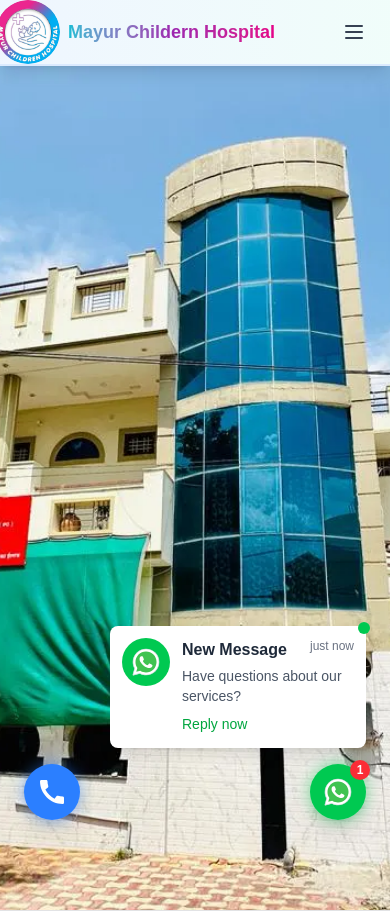
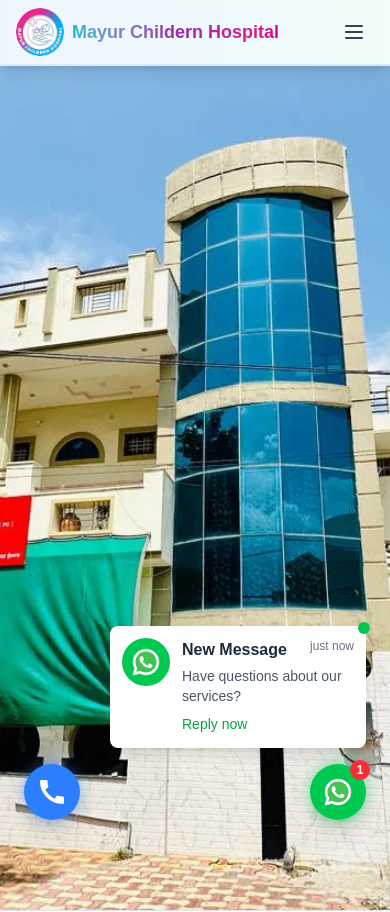
Before and after one commit to Seocial-Media-Solutions/drmaurgoyal, a Next.js app: page / in a window 390 px wide. Shown: the top 912 px of the page. Built offline with nearby package versions, Linux system fonts and the light colour scheme.

Commit message:
logo responsive on Apr 18

```diff
--- a/src/components/layout/Navbar.js
+++ b/src/components/layout/Navbar.js
@@ -262,14 +262,14 @@ const Navbar = () => {
             {/*  newLogo */}
             <div className="flex-shrink-0 flex items-center">
               <Link href="/" className="flex items-center">
-                <div className="h-16 w-16   ml-[-20px] md:h-20 md:w-20 relative">
+                <div className="h-12 w-12 sm:h-14 sm:w-14 md:h-16 md:w-16 lg:h-20 lg:w-20 relative">
                   <Image
                     src="/images/NewLogo.jpeg"
                     alt="Mayur Childern Hospital Logo"
                     width={100}
                     height={100}
                     priority
-                    className="object-contain rounded-full"
+                    className="object-contain rounded-full w-full h-full"
                     unoptimized={true}
                   />
                 </div>
```
Also changed, not shown: 1 other file (tests, documents, lock files or other folders).
